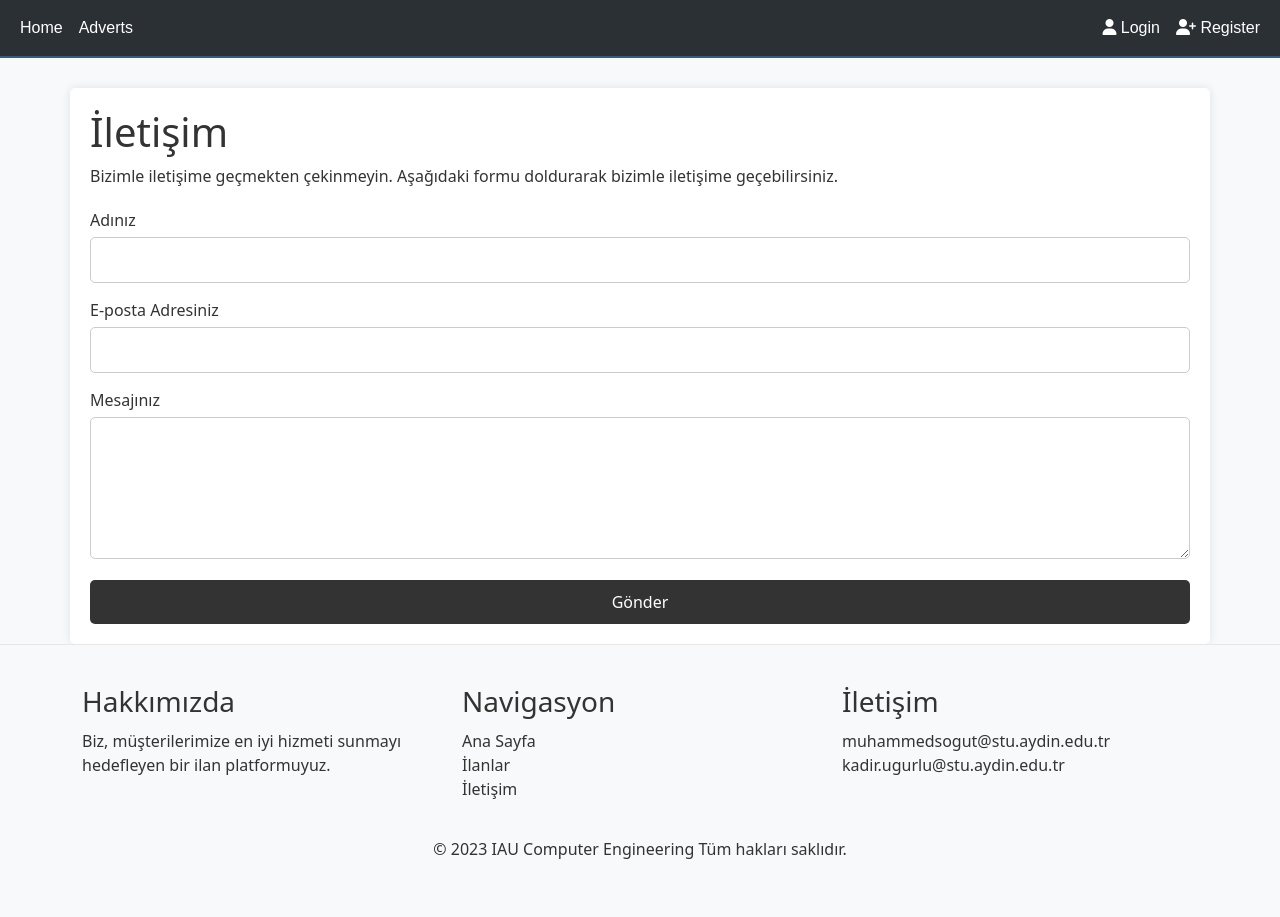
After one commit to CodeFusion-General/AdvertSitePhp, a PHP site: page /AdvertSitePhp/contact.php in a window 1280 px wide. The commit adds this page. Run offline with PHP 8.4, Linux system fonts and the light colour scheme; some libraries are stand-ins or nearby versions.

Commit message:
Search Button eklendi Contact sayfası eklendi ve çeşitli eklemeler yapıldı

```diff
--- /dev/null
+++ b/contact.php
@@ -0,0 +1,39 @@
+<!DOCTYPE html>
+<html lang="en">
+<head>
+<?php include 'head.php'; ?>
+    <meta charset="UTF-8">
+    <title>İletişim</title>
+
+</head>
+<body>
+<?php include_once("navbar.php"); ?>
+    <!-- Sitenizin diğer bölümleri -->
+
+    <div class="container contact-container">
+        <h1>İletişim</h1>
+        <p>Bizimle iletişime geçmekten çekinmeyin. Aşağıdaki formu doldurarak bizimle iletişime geçebilirsiniz.</p>
+
+        <form action="contact-form-handler.php" method="post">
+            <div class="form-group">
+                <label for="name">Adınız</label>
+                <input type="text" id="name" name="name" required>
+            </div>
+            <div class="form-group">
+                <label for="email">E-posta Adresiniz</label>
+                <input type="email" id="email" name="email" required>
+            </div>
+            <div class="form-group">
+                <label for="message">Mesajınız</label>
+                <textarea id="message" name="message" rows="5" required></textarea>
+            </div>
+            <button type="submit">Gönder</button>
+        </form>
+    </div>
+
+    <!-- Sitenizin footer'ı -->
+    <?php include 'footer.php'; ?>
+
+    <!-- Stil ve script dosyalarınız -->
+</body>
+</html>
--- a/footer.php
+++ b/footer.php
@@ -29,32 +29,3 @@
         </div>
     </div>
 </footer>
-
-<style>
-    .site-footer {
-        background-color: #f8f9fa;
-        color: #333;
-        padding: 40px 0;
-        border-top: 1px solid #e7e7e7;
-    }
-    .site-footer ul {
-        list-style: none;
-        padding: 0;
-    }
-    .site-footer ul li a {
-        color: #333;
-        text-decoration: none;
-    }
-    .site-footer ul li a:hover {
-        text-decoration: underline;
-    }
-    .footer-about, .footer-nav, .footer-contact {
-        margin-bottom: 20px;
-    }
-    .footer-about h3, .footer-nav h3, .footer-contact h3 {
-        margin-bottom: 10px;
-    }
-    .text-center {
-        text-align: center;
-    }
-</style>
--- a/login.php
+++ b/login.php
@@ -26,6 +26,7 @@ include 'head.php';
                 <a href="register.php" class="btn float-right">Register</a>
         </form>
     </div>
+    <?php include 'footer.php'; ?>
 </body>
 
 </html>
--- a/register.php
+++ b/register.php
@@ -46,5 +46,6 @@
             <a href="login.php" class="btn float-right">Back to Login</a>
         </form>
     </div>
+    <?php include 'footer.php'; ?>
 </body>
 </html>
--- a/style.css
+++ b/style.css
@@ -119,6 +119,29 @@ body {
   --bs-table-bg: #f8f9fa; /* Tablo arka planı için açık gri */
   --bs-table-border-color: #ced4da; /* Border rengi açık gri */
   --bs-table-color: #333333;
+  margin-top: 20px;
+  border-collapse: collapse; /* Tablo hücreler arasındaki boşlukları kaldır */
+  width: 100%;
+}
+.table th a {
+  text-decoration: none;
+  color: #333;
+  transition: color 0.3s;
+}
+
+.table th a:hover {
+  color: #f5b301; /* Bağlantı üzerine gelince renk değişikliği */
+}
+.table th,
+.table td {
+  text-align: left;
+  padding: 12px;
+  border-bottom: 1px solid #ddd; /* Hücreler arası çizgi */
+}
+
+.table th {
+  background-color: #f5f5f5; /* Başlık arkaplan rengi */
+  color: #333;
 }
 
 .table-img {
@@ -166,6 +189,11 @@ body {
 
 .comments-ratings {
   margin-top: 20px;
+}
+
+.comment-rating {
+  color: #f5b301; /* Yıldız rengi */
+  font-size: 18px;
 }
 
 .comment-list {
@@ -249,3 +277,159 @@ body {
 .rating-stars label {
   direction: ltr;
 }
+
+/* Arama Kutusu Stili */
+.search-container {
+  float: left;
+  margin-bottom: 20px;
+  text-align: center;
+}
+
+.search-container input[type="text"] {
+  width: 300px; /* Arama kutusunun genişliği */
+  padding: 10px;
+  margin-right: -4px; /* Düğme ile arasındaki boşluğu kaldır */
+  border: 1px solid #ddd;
+  border-radius: 4px 0 0 4px; /* Sol tarafta yuvarlak köşeler */
+}
+
+.search-container button {
+  padding: 10px;
+  background: #f5b301; /* Düğme arkaplan rengi */
+  color: white;
+  border: none;
+  border-radius: 0 4px 4px 0; /* Sağ tarafta yuvarlak köşeler */
+  cursor: pointer;
+}
+
+.search-container button:hover {
+  background-color: #e49b0f; /* Düğme üzerine gelince renk değişikliği */
+}
+
+.site-footer {
+  background-color: #f8f9fa;
+  color: #333;
+  padding: 40px 0;
+  border-top: 1px solid #e7e7e7;
+}
+.site-footer ul {
+  list-style: none;
+  padding: 0;
+}
+.site-footer ul li a {
+  color: #333;
+  text-decoration: none;
+}
+.site-footer ul li a:hover {
+  text-decoration: underline;
+}
+.footer-about,
+.footer-nav,
+.footer-contact {
+  margin-bottom: 20px;
+}
+.footer-about h3,
+.footer-nav h3,
+.footer-contact h3 {
+  margin-bottom: 10px;
+}
+.text-center {
+  text-align: center;
+}
+
+/* style-contact.css */
+.site-footer {
+  background-color: #f8f9fa;
+  color: #333;
+  padding: 40px 0;
+  border-top: 1px solid #e7e7e7;
+}
+
+.site-footer ul {
+  list-style: none;
+  padding: 0;
+}
+
+.site-footer ul li a {
+  color: #333;
+  text-decoration: none;
+}
+
+.site-footer ul li a:hover {
+  text-decoration: underline;
+}
+
+.footer-about,
+.footer-nav,
+.footer-contact {
+  margin-bottom: 20px;
+}
+
+.footer-about h3,
+.footer-nav h3,
+.footer-contact h3 {
+  margin-bottom: 10px;
+}
+
+.text-center {
+  text-align: center;
+}
+
+/* style.css */
+
+/* Genel stil kodları burada bulunur */
+
+.contact-container {
+  text-align: left; /* Yazıları sola hizala */
+  padding: 20px;
+  background: #fff;
+  box-shadow: 0px 0px 10px rgba(0, 0, 0, 0.1);
+  border-radius: 5px;
+  margin-top: 30px;
+}
+
+.contact-container h1 {
+  margin-top: 0;
+}
+
+.contact-container p {
+  margin-bottom: 20px;
+}
+
+.contact-container form {
+  margin-top: 20px;
+}
+
+.contact-container .form-group {
+  margin-bottom: 15px;
+}
+
+.contact-container label {
+  display: block;
+  margin-bottom: 5px;
+}
+
+.contact-container input[type="text"],
+.contact-container input[type="email"],
+.contact-container textarea {
+  width: 100%;
+  padding: 10px;
+  border: 1px solid #ccc;
+  border-radius: 5px;
+}
+
+.contact-container button[type="submit"] {
+  display: block;
+  width: 100%;
+  padding: 10px;
+  margin-top: 10px;
+  background: #333;
+  color: #ffffff;
+  border: none;
+  border-radius: 5px;
+  cursor: pointer;
+}
+
+.contact-container button[type="submit"]:hover {
+  background: #555;
+}
```
Also changed, not shown: adverts.php (+24 -1 lines), my-adverts.php (+21 -3 lines).
